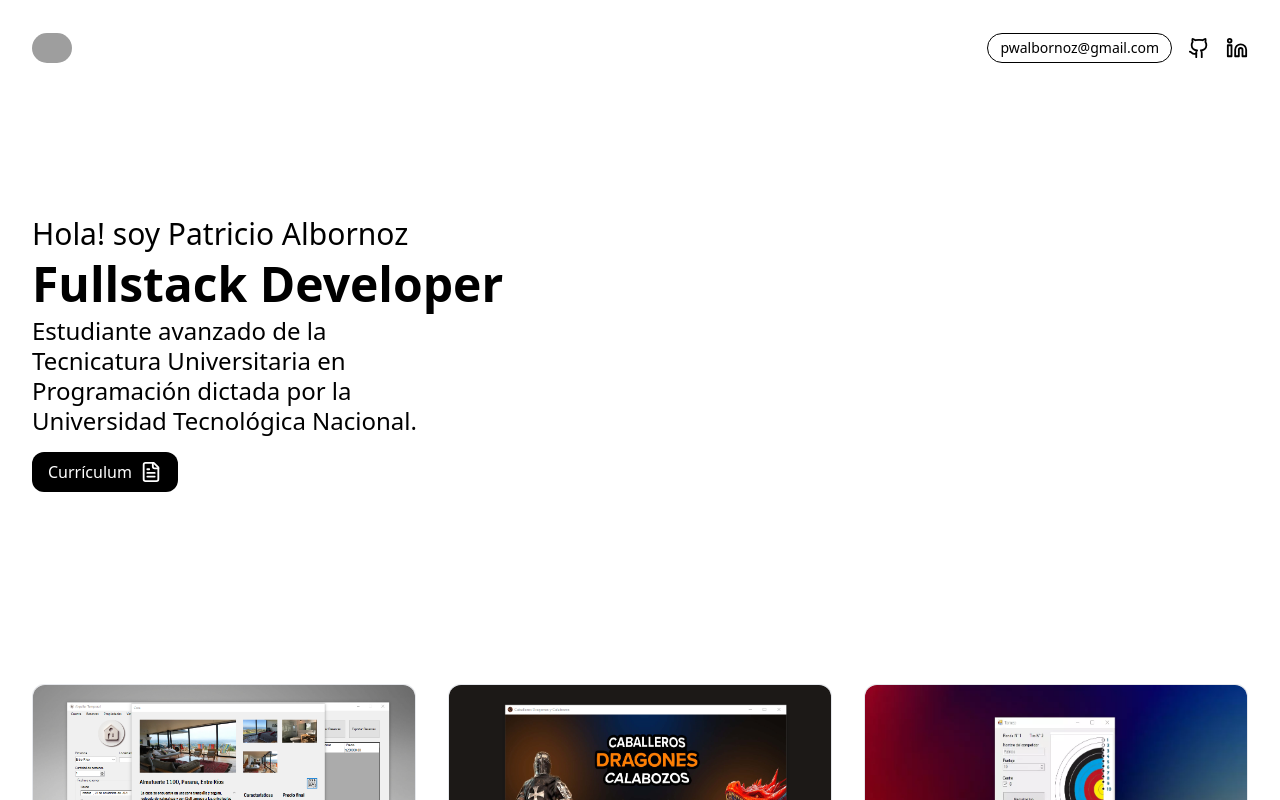
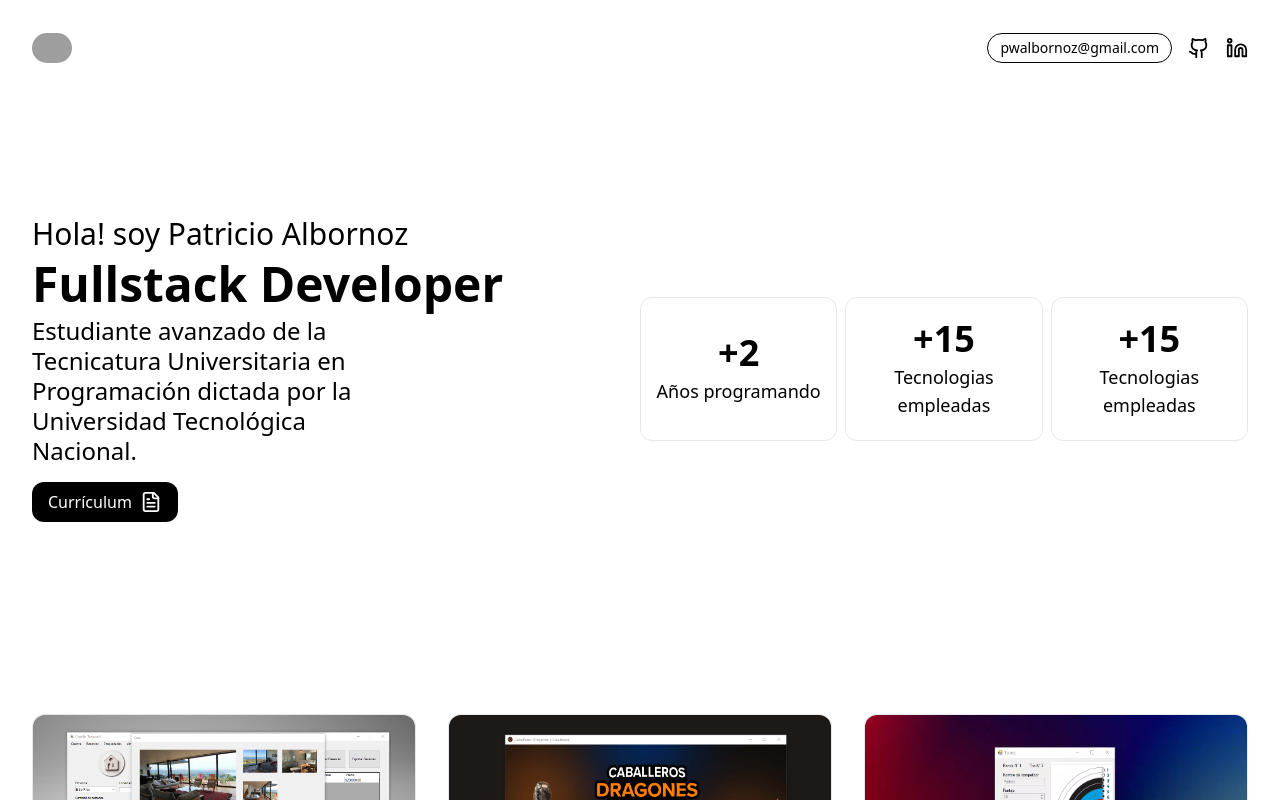
Before and after one commit to pato-1441/portfolio2024, a React (Vite) app: page / in a window 1280 px wide. Shown: the top 800 px of the page. Built offline with nearby package versions, Linux system fonts and the light colour scheme; grey boxes are pictures that could not be loaded.

Commit message:
adding stats to hero

```diff
--- a/src/components/hero/Hero.jsx
+++ b/src/components/hero/Hero.jsx
@@ -1,28 +1,11 @@
-import { FileText } from "lucide-react";
+import HeroStats from "../heroStats/HeroStats";
+import HeroPresentation from "../heroPresentation/HeroPresentation";
 
 const Hero = () => {
   return (
-    <section className="flex flex-col gap-2">
-      <h2 className="text-2xl sm:text-3xl font-medium">
-        Hola! soy Patricio Albornoz
-      </h2>
-      <p className="text-4xl sm:text-5xl font-semibold">Fullstack Developer</p>
-      <p className="text-lg sm:text-2xl sm:w-1/3 sm:leading-tight">
-        Estudiante avanzado de la Tecnicatura Universitaria en Programación
-        dictada por la Universidad Tecnológica Nacional.
-      </p>
-      <div className="mt-2">
-        <a
-          href="/CurriculumAlbornozPatricio.pdf"
-          target="_blank"
-          rel="noopener noreferrer"
-          download
-          className="flex w-fit items-center gap-1 sm:gap-2 transition-all duration-150 sm:text-base font-medium px-2.5 sm:px-4 py-2 rounded-xl text-white dark:text-black bg-black dark:bg-white hover:shadow-white dark:hover:shadow-black hover:shadow-button hover:scale-105 hover:-rotate-2"
-        >
-          Currículum
-          <FileText size={22} />
-        </a>
-      </div>
+    <section className="flex flex-col gap-10 sm:flex-row sm:justify-between">
+      <HeroPresentation />
+      <HeroStats />
     </section>
   );
 };
--- /dev/null
+++ b/src/components/heroPresentation/HeroPresentation.jsx
@@ -0,0 +1,30 @@
+import { FileText } from "lucide-react";
+
+const HeroPresentation = () => {
+  return (
+    <div className="sm:w-1/2 flex flex-col gap-2">
+      <h2 className="text-2xl sm:text-3xl font-medium">
+        Hola! soy Patricio Albornoz
+      </h2>
+      <p className="text-4xl sm:text-5xl font-semibold">Fullstack Developer</p>
+      <p className="text-lg sm:text-2xl sm:w-2/3 sm:leading-tight">
+        Estudiante avanzado de la Tecnicatura Universitaria en Programación
+        dictada por la Universidad Tecnológica Nacional.
+      </p>
+      <div className="mt-2">
+        <a
+          href="/CurriculumAlbornozPatricio.pdf"
+          target="_blank"
+          rel="noopener noreferrer"
+          download
+          className="flex w-fit items-center gap-1 sm:gap-2 transition-all duration-150 sm:text-base font-medium px-2.5 sm:px-4 py-2 rounded-xl text-white dark:text-black bg-black dark:bg-white hover:shadow-white dark:hover:shadow-black hover:shadow-button hover:scale-105 hover:-rotate-2"
+        >
+          Currículum
+          <FileText size={22} />
+        </a>
+      </div>
+    </div>
+  );
+};
+
+export default HeroPresentation;
--- /dev/null
+++ b/src/components/heroStats/HeroStats.jsx
@@ -0,0 +1,13 @@
+import StatCard from "../statCard/StatCard";
+
+const HeroStats = () => {
+  return (
+    <div className="sm:w-1/2 flex justify-between items-center gap-2">
+      <StatCard qty={"+2"} title={"Años programando"} />
+      <StatCard qty={"+15"} title={"Tecnologias empleadas"} />
+      <StatCard qty={"+15"} title={"Tecnologias empleadas"} />
+    </div>
+  );
+};
+
+export default HeroStats;
--- /dev/null
+++ b/src/components/statCard/StatCard.jsx
@@ -0,0 +1,10 @@
+const StatCard = ({ title, qty }) => {
+  return (
+    <div className="flex flex-col justify-center items-center gap-1 border w-56 h-36 rounded-xl">
+      <p className="text-center text-4xl font-semibold">{qty}</p>
+      <p className="text-center text-lg">{title}</p>
+    </div>
+  );
+};
+
+export default StatCard;
```
